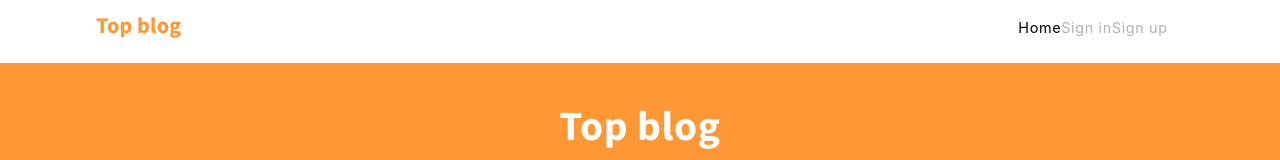
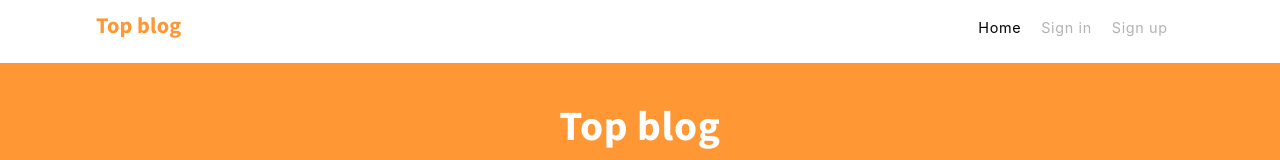
Before and after one commit to Chetanbhatiapro/Top_blog, a React (Create React App) app: page / in a window 1280 px wide. Shown: the top 160 px of the page. Built offline with nearby package versions, Linux system fonts and the light colour scheme; no server answers.

Commit message:
fix: improve styling

```diff
--- a/src/App.scss
+++ b/src/App.scss
@@ -277,6 +277,10 @@ $font-family: "Source Sans Pro", sans-serif;
   @media screen and (max-width: 1024px) {
     column-gap: 12px;
   }
+
+  @media screen and (max-width: 860px) {
+    column-gap: 10px;
+  }
 }
 
 .nav-link-heading {
@@ -549,6 +553,8 @@ $font-family: "Source Sans Pro", sans-serif;
       font-size: 0.6rem;
       color: $lightGray;
       text-decoration: none;
+      display: inline-block;
+      padding-bottom: 10px;
     }
   }
 }
--- a/src/components/Header/Header.js
+++ b/src/components/Header/Header.js
@@ -17,10 +17,10 @@ export default function Header({ username, handlelogOut }) {
           </Link>
         </div>
         <div className="nav-list-container">
+          {/* <li className="list-item-links"> */}
+          {username ? (
             <ul className="nav-list-container">
-            <li className="list-item-links">
-              {username ? (
-                <>
+              <nav>
                 <NavLink
                   activeClassName={"active"}
                   className="link-item"
@@ -29,7 +29,9 @@ export default function Header({ username, handlelogOut }) {
                 >
                   Home
                 </NavLink>
-                  {/* Conditional */}
+              </nav>
+              <nav>
+
                 <NavLink
                   activeClassName="active"
                   className="link-item"
@@ -38,6 +40,8 @@ export default function Header({ username, handlelogOut }) {
                 >
                   New Post
                 </NavLink>
+              </nav>
+              <nav>
                 <NavLink
                   activeClassName="active"
                   className="link-item"
@@ -46,6 +50,8 @@ export default function Header({ username, handlelogOut }) {
                 >
                   Settings
                 </NavLink>
+              </nav>
+              <nav>
                 <NavLink
                   activeClassName="active"
                   className="link-item"
@@ -55,12 +61,16 @@ export default function Header({ username, handlelogOut }) {
                   {/* {username} */}
                   Profile
                 </NavLink>
+              </nav>
+              <nav>
                 <button onClick={handlelogOut} className="link-item btn-item">
                   Log out
                 </button>
-                </>
+              </nav>
+            </ul>
           ) : (
-                <>
+            <ul className="nav-list-container">
+              <nav>
                 <NavLink
                   activeClassName={"active"}
                   className="link-item"
@@ -69,7 +79,8 @@ export default function Header({ username, handlelogOut }) {
                 >
                   Home
                 </NavLink>
-                  {/*  */}
+              </nav>
+              <nav>
                 <NavLink
                   activeClassName="active"
                   className="link-item"
@@ -78,6 +89,8 @@ export default function Header({ username, handlelogOut }) {
                 >
                   Sign in
                 </NavLink>
+              </nav>
+              <nav>
                 <NavLink
                   activeClassName="active"
                   className="link-item"
@@ -86,10 +99,9 @@ export default function Header({ username, handlelogOut }) {
                 >
                   Sign up
                 </NavLink>
-                </>
+              </nav>
+            </ul>
           )}
-            </li>
-          </ul>
         </div>
       </Nav>
     </header>
```
Lines whose indentation alone changed are shown as unchanged.
